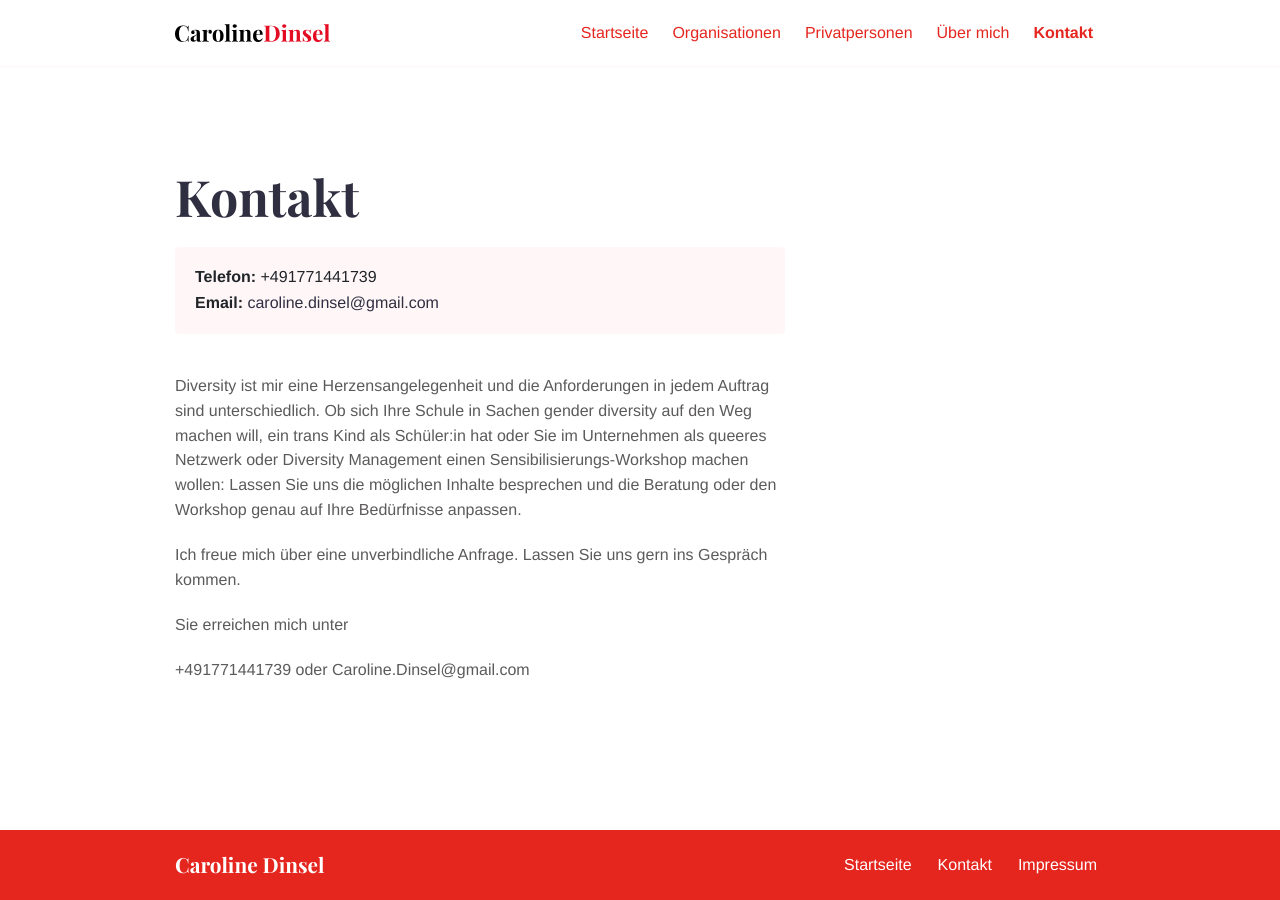
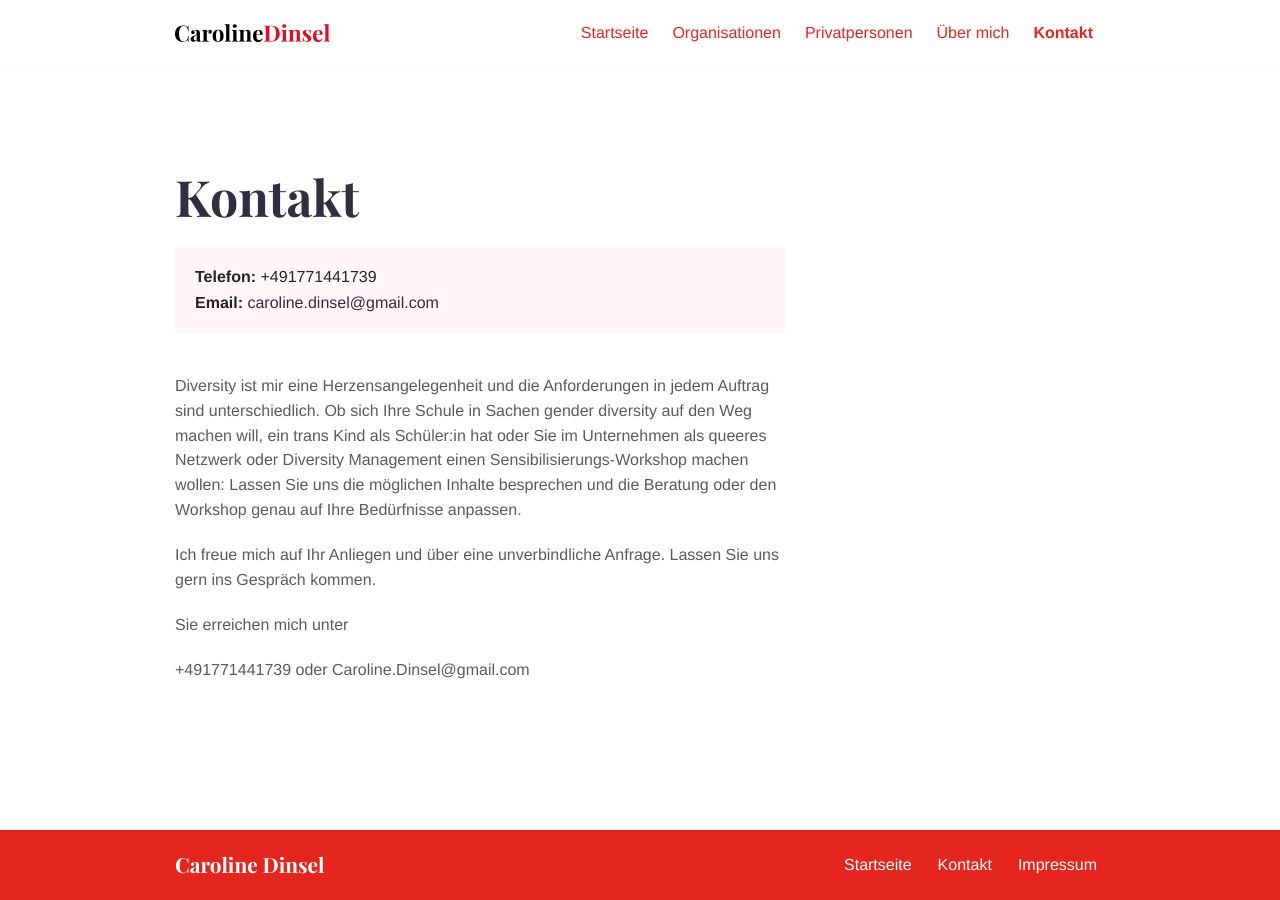
Before and after one commit to caro-dinsel/website, a Jekyll site: the page built from kontakt.md, in a window 1280 px wide. Built offline with Jekyll 4.4.1, drawn with Linux system fonts in a browser that asks for light colours.

Commit message:
Update kontakt.md

```diff
--- a/kontakt.md
+++ b/kontakt.md
@@ -8,7 +8,7 @@ Diversity ist mir eine Herzensangelegenheit und die Anforderungen in jedem Auftr
 Ob sich Ihre Schule in Sachen gender diversity auf den Weg machen will, ein trans Kind als Schüler:in hat oder Sie im Unternehmen als queeres Netzwerk oder Diversity Management einen Sensibilisierungs-Workshop machen wollen: Lassen Sie uns die möglichen Inhalte besprechen und die Beratung oder den Workshop genau auf Ihre Bedürfnisse anpassen.
 
 
-Ich freue mich über eine unverbindliche Anfrage. Lassen Sie uns gern ins Gespräch kommen.
+Ich freue mich auf Ihr Anliegen und über eine unverbindliche Anfrage. Lassen Sie uns gern ins Gespräch kommen.
 
 Sie erreichen mich unter
 
```
